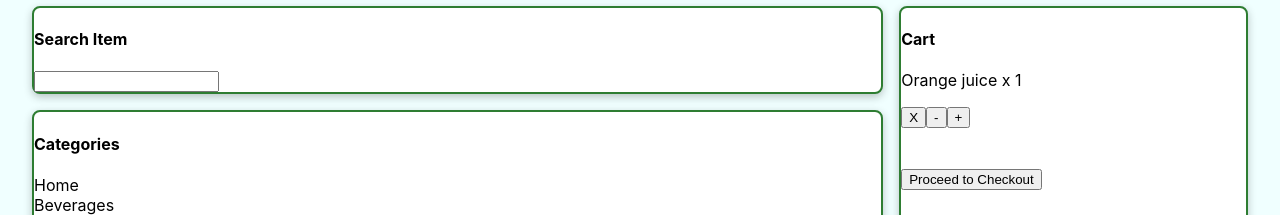
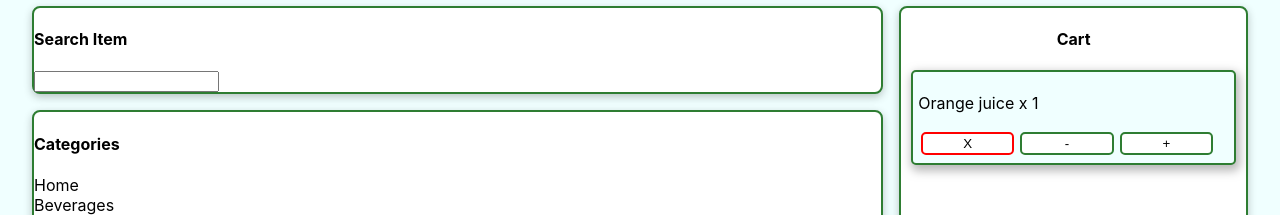
Before and after one commit to Kyle-Ortiz/group-hack-project, a Next.js app: page /selection in a window 1280 px wide. Both pictures are taken after a click on the element "Orange juice". Shown: the part 475-690 px from the top of the page. Built offline with nearby package versions, Linux system fonts and the light colour scheme.

Commit message:
adds styling to cart

```diff
--- a/components/items/ItemInCart.js
+++ b/components/items/ItemInCart.js
@@ -1,20 +1,21 @@
 import React, {useContext} from 'react'
 import { CartContext } from '../cart/CartContext';
+import styles from '../../styles/Selection.module.css'
 
 function ItemInCart({item}) {
 
     const {addCartItem, subtractCartItem, eliminateCartItem } = useContext(CartContext);
 
     return (
-        <div className='itemInCart'>
-            <p>{item.name} x {item.quantity}</p>
-            <button onClick={() => eliminateCartItem(item)}>
+        <div className={styles.itemInCart}>
+            <p>{item.name} x {item.quantity} </p>
+            <button className={styles.cartButtonCancel} onClick={() => eliminateCartItem(item)}>
                 X
             </button>
-            <button onClick={() => subtractCartItem(item)}>
+            <button className={styles.cartButton} onClick={() => subtractCartItem(item)}>
                 -
             </button>
-            <button onClick={() => addCartItem(item)}>
+            <button className={styles.cartButton} onClick={() => addCartItem(item)}>
                 +
             </button>
         </div>
--- a/styles/Selection.module.css
+++ b/styles/Selection.module.css
@@ -69,6 +69,50 @@
     border: solid 2px #2e7d32;
     border-radius: .5rem;
     box-shadow: rgba(0, 0, 0, 0.24) 0px 3px 8px;
+    text-align: center;
+}
+
+.itemInCart {
+    text-align: left;
+    padding: 5px;
+    background: azure;
+    border-radius: 5px;
+    margin: 10px;
+    border: solid 2px #2e7d32;
+    /* margin-bottom: 15px; */
+    box-shadow: #8080808c 2px 4px 10px 2px;
+}
+
+button.cartButton {
+    width: 30%;
+    padding: 2px;
+    margin: 3px;
+    background: #fff;
+    border: solid 2px #2e7d32;
+    border-radius: 5px;
+}
+
+button.cartButton:hover {
+    color: #fff;
+    background: #2e7d32;
+    border-color: #fff;
+    box-shadow: #8080808c 2px 4px 10px 2px;
+}
+
+button.cartButtonCancel {
+    width: 30%;
+    padding: 2px;
+    margin: 3px;
+    background: #fff;
+    border: solid 2px red;
+    border-radius: 5px;
+}
+
+button.cartButtonCancel:hover {
+    color: black;
+    background: red;
+    border-color: black;
+    box-shadow: #8080808c 2px 4px 10px 2px;
 }
 
 .itemsContainer{
```
Also changed, not shown: 1 other file (tests, documents, lock files or other folders).
